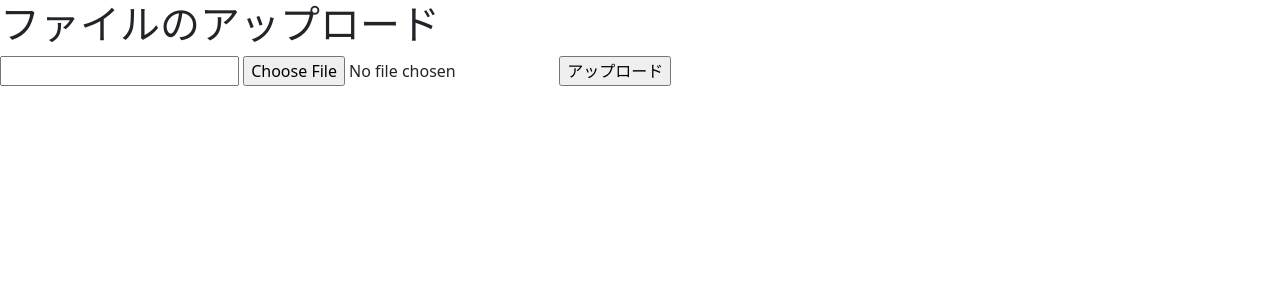
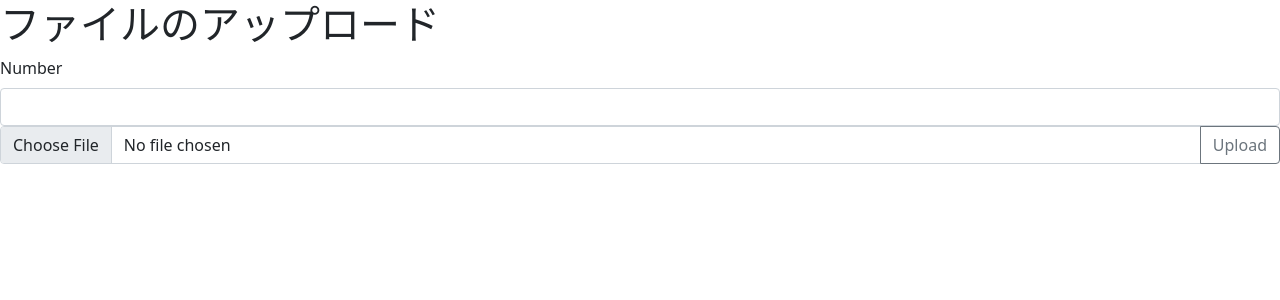
Before and after one commit to Naoyuki0920/server, a Flask app: page /upload in a window 1280 px wide. Shown: the top 300 px of the page. Run offline with Flask 3, Linux system fonts and the light colour scheme.

Commit message:
update upload

```diff
--- a/templates/base.html
+++ b/templates/base.html
@@ -10,7 +10,7 @@
 
   {% block header %}
   {% endblock %}
-  <title>Sample</title>
+  <title>ファイルアップロード</title>
 </head>
 
 <body>
--- a/templates/upload.html
+++ b/templates/upload.html
@@ -2,8 +2,16 @@
 {% block content %}
 <h1>ファイルのアップロード</h1>
 <form action="" method="POST" enctype="multipart/form-data">
-  <input type="number" name="number" min="1">
-  <input type="file" name="file">
-  <input type="submit" value="アップロード">
+  <!-- <input type="number" name="number" min="1"> -->
+  <!-- <input type="file" name="file">
+  <input type="submit" value="アップロード"> -->
+
+  <label for="inputPassword5" class="form-label">Number</label>
+  <input type="number" id="inputPassword5" class="form-control" aria-labelledby="passwordHelpBlock" name="number">
+  <div class="input-group">
+    <input type="file" class="form-control" id="inputGroupFile04" aria-describedby="inputGroupFileAddon04"
+      aria-label="Upload" name="file">
+    <button type="submit" class="btn btn-outline-secondary" id="inputGroupFileAddon04">Upload</button>
+  </div>
 </form>
 {% endblock %}
```
